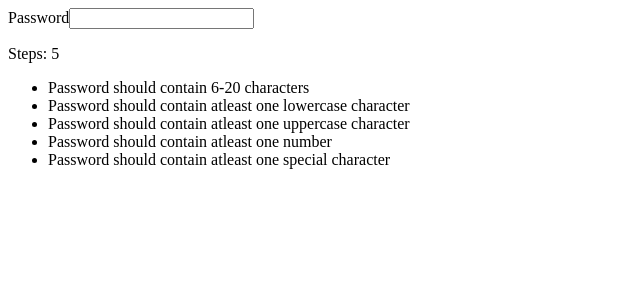
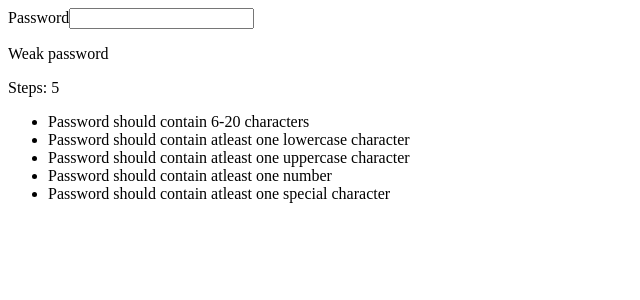
Before and after one commit to omgitsvaibhav/Assessment, a React (Create React App) app in the folder react/password-authenticator-frontend/: page / in a window 1280 px wide. Shown: the top 300 px of the page, without its empty margins (0-640 px from the left). Built offline with nearby package versions, Linux system fonts and the light colour scheme.

Commit message:
minor changes

```diff
--- a/react/password-authenticator-frontend/src/components/Password.js
+++ b/react/password-authenticator-frontend/src/components/Password.js
@@ -62,6 +62,7 @@ export default function PasswordCheck() {
           />
         </div>
         <div id="Password-validator">
+        {passwordValue.length===0 && <p>{passwordText}</p>}
           {passwordValue.length > 0 && <p>{passwordText}</p>}
         </div>
         <div id="password-steps">
```
